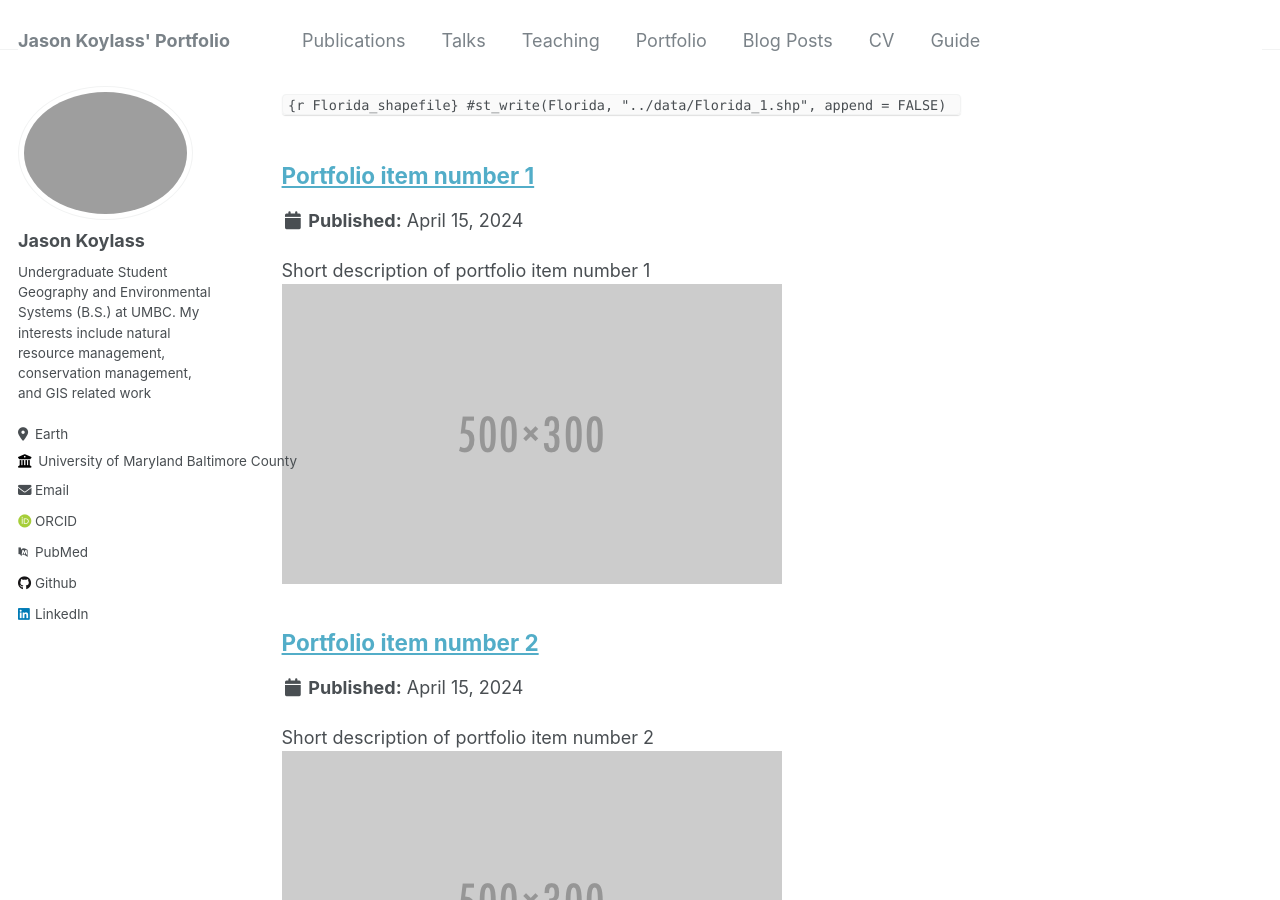
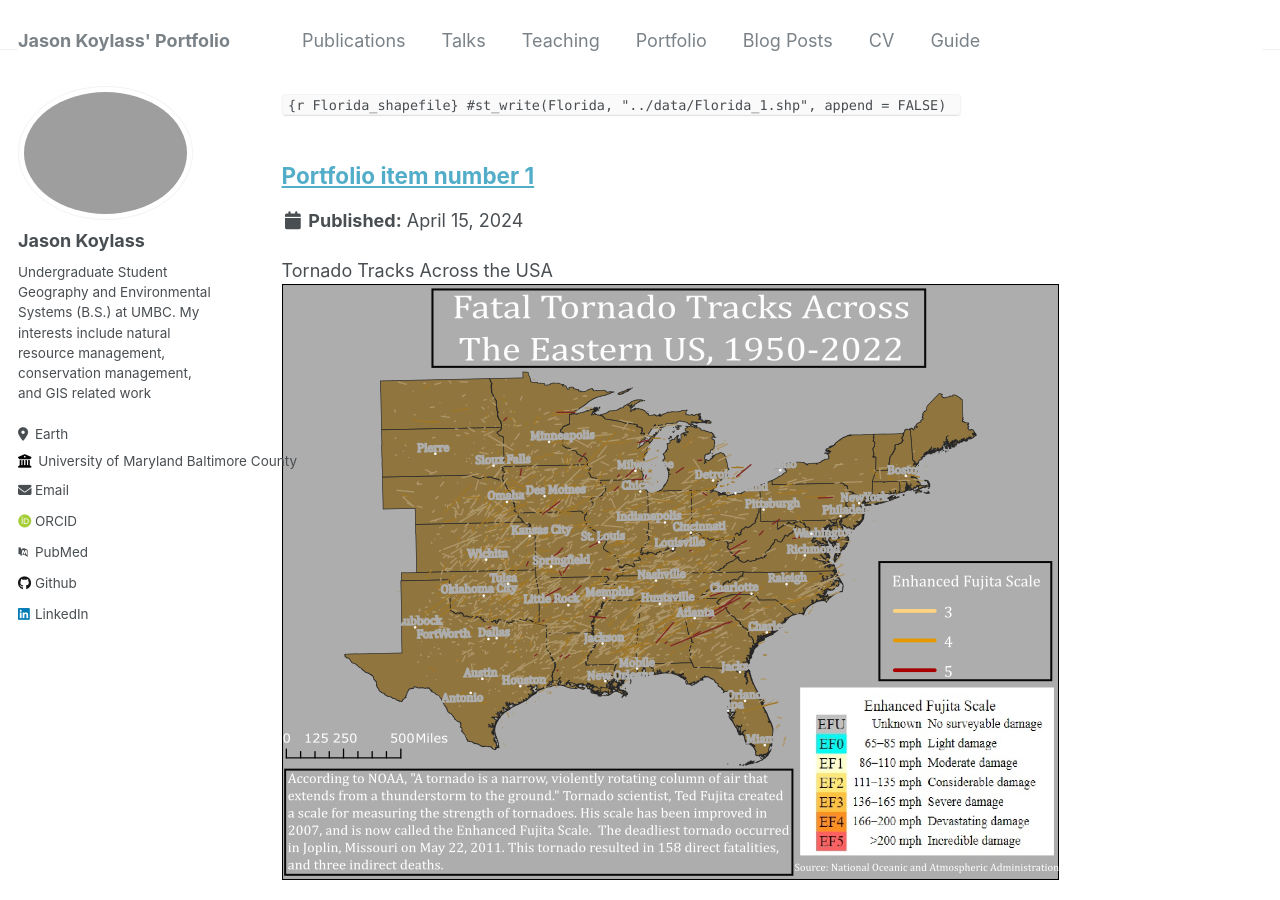
Before and after one commit to Jkoy592/Jkoy592.github.io, a Jekyll site: the page built from _pages/portfolio.html, in a window 1280 px wide and 900 px high, scrolled down 4567 px. Built offline with Jekyll 4.4.1, drawn with Linux system fonts in a browser that asks for light colours; some web fonts are replaced.

Commit message:
Update portfolio-1.md

```diff
--- a/_portfolio/portfolio-1.md
+++ b/_portfolio/portfolio-1.md
@@ -1,6 +1,6 @@
 ---
 title: "Portfolio item number 1"
-excerpt: "Short description of portfolio item number 1<br/><img src='/images/500x300.png'>"
+excerpt: "Tornado Tracks Across the USA <br/><img src='/images/Koylass_lab06.png'>"
 collection: portfolio
 ---
 
```
